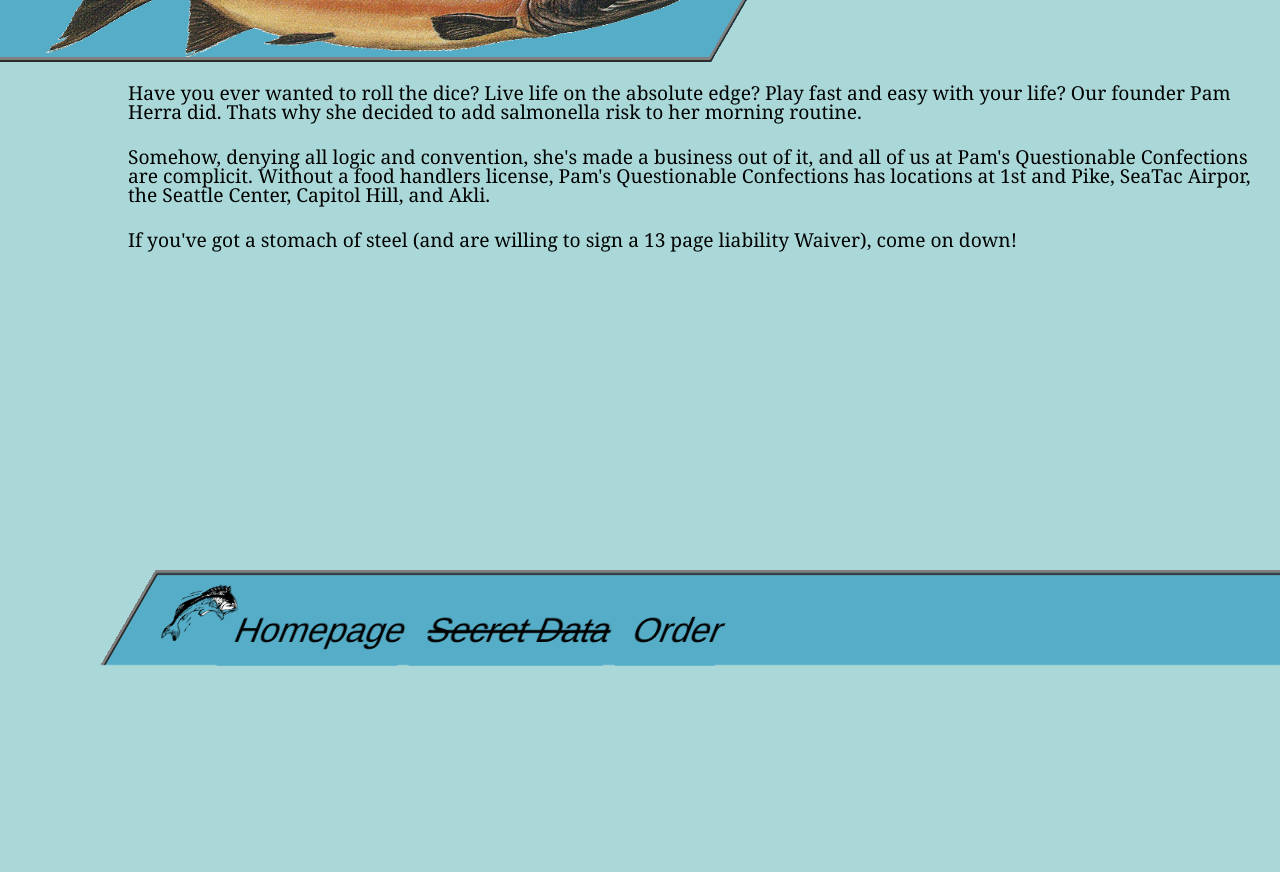
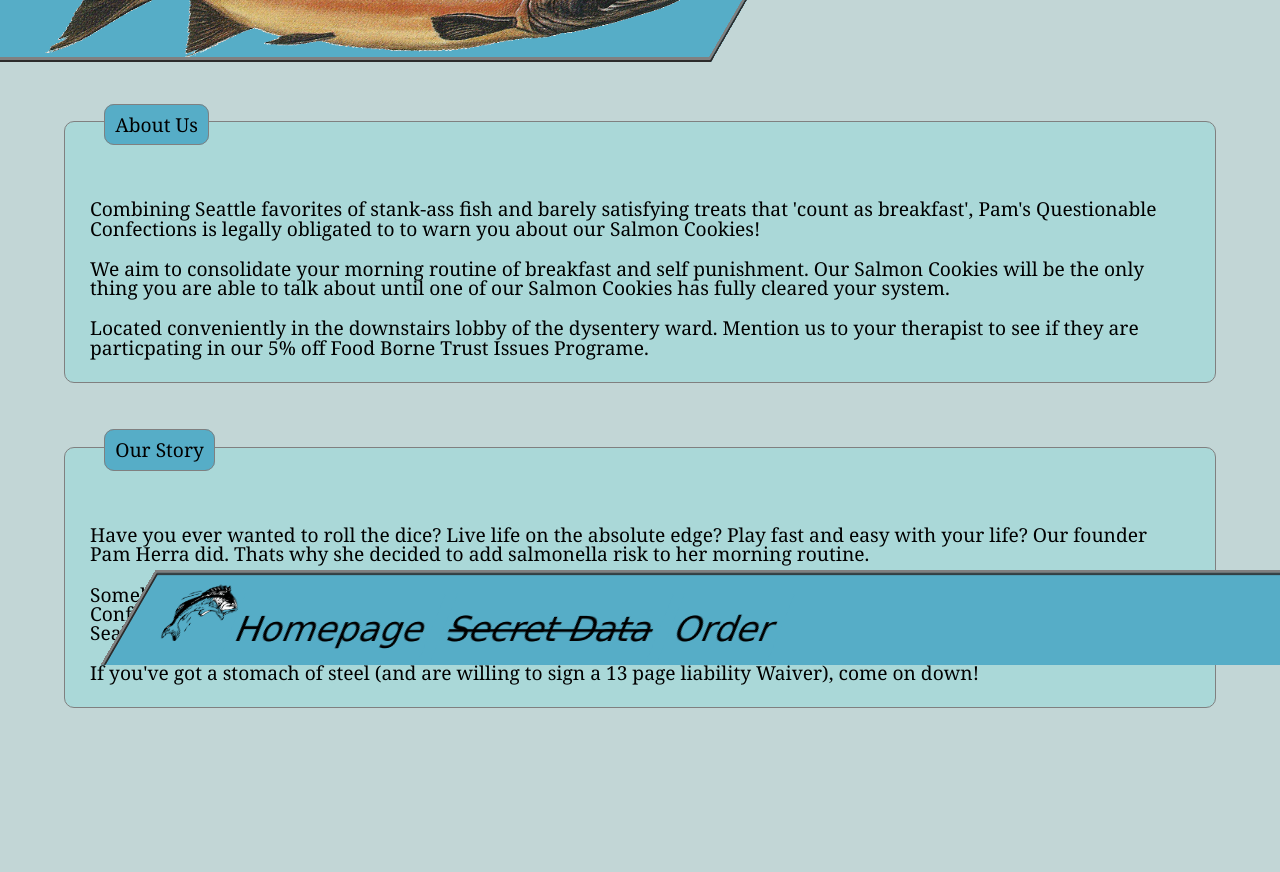
Before and after one commit to MichaelJahns/salmonCookies, a plain HTML site: page index.html in a window 1280 px wide. Shown: the part 135-1007 px from the top of the page. Before the commit the page ends 800 px from the top, so only its background shows below. Drawn offline with Linux system fonts and the light colour scheme; a web font is replaced by a local one.

Commit message:
Adds Story to index

```diff
--- a/css/data.css
+++ b/css/data.css
@@ -1,22 +1,27 @@
-* {
+*
+{
     font-family: 'Baloo', cursive;
-  }
+}
 
-  body
+ body
 {
     font-family: Georgia, 'Times New Roman', Times, serif;
     font-size: 2.5vw;
-    background-color: rgb(170, 216, 216);
+    background-color: rgb(194, 214, 214);
 }
 /* Table */
 #staff
 {
     margin-bottom: 30%;
 }
+table:first-child
+{
+    margin-top: 17%;
+}
 table
 {
     border: 5px ridge gray;
-    margin-top: 17%;
+    margin-top: 5%;
     margin-left: auto;
     margin-right: auto;
     padding: 10px;
@@ -28,6 +33,10 @@ td:first-child
 {
     border-right: 1px black solid;
     border-bottom: 1px black solid;
+}
+tr
+{
+    background-color: rgb(184, 188, 189);
 }
 td
 {
@@ -154,3 +163,40 @@ a
     color: inherit;
     text-decoration: none;
 }
+/* Body Paragraphs*/
+#aboutUs
+{
+    margin-top: 20%;
+}
+#ourStory
+{
+    margin-bottom: 20%;
+}
+.bodyBlock
+{
+    font-size: 1.5vw;
+    margin-left: 5%;
+    margin-right: 5%;
+    margin-bottom: 5%;
+    border: 1px gray solid;
+    border-radius: 10px;
+    padding: 20px;
+    background-color: rgb(170, 216, 216);
+}
+.bodyBlock > fieldset
+{
+    border: 1px gray solid;
+    border-radius: 10px;
+    padding: 10px;
+    position: relative;
+    top : -2em;
+    margin-left: 1em;
+    display: inline;
+    background-color: rgb(86, 173, 199);
+}
+.bodyBlock > p
+{
+    position: relative;
+    margin-top: 1%;
+    padding: 5px;
+}
--- a/index.html
+++ b/index.html
@@ -1,7 +1,7 @@
 <head>
     <title> Salmon Cookies</title>
     <link rel="stylesheet" type='text/css' href="css/reset.css"/>
-    <link rel="stylesheet" type='text/css' href="css/style.css"/>
+    <link rel="stylesheet" type='text/css' href="css/data.css"/>
     <link href="https://fonts.googleapis.com/css?family=Pirata+One" rel="stylesheet">
     <link href="https://fonts.googleapis.com/css?family=K2D" rel="stylesheet">
 </head>
@@ -12,11 +12,21 @@
         <h1> Pam's Questionable Confections</h1>
         <img src="imgs/salmon (1).png" alt="one scaly boi">
     </div>
-    <div id = aboutUs>
+
+    <div class=bodyBlock id = aboutUs>
+        <fieldset> About Us</fieldset>
+        <p> Combining Seattle favorites of stank-ass fish and barely satisfying treats that 'count as breakfast', Pam's Questionable Confections is legally obligated to to warn you about our Salmon Cookies!</p>
+        <p> We aim to consolidate your morning routine of breakfast and self punishment. Our Salmon Cookies will be the only thing you are able to talk about until one of our Salmon Cookies has fully cleared your system. </p>
+        <p> Located conveniently in the downstairs lobby of the dysentery ward. Mention us to your therapist to see if they are particpating in our 5% off Food Borne Trust Issues Programe.</p>
+    </div>
+
+    <div class=bodyBlock id = ourStory>
+        <fieldset> Our Story</fieldset>
         <p> Have you ever wanted to roll the dice? Live life on the absolute edge? Play fast and easy with your life? Our founder Pam Herra did. Thats why she decided to add salmonella risk to her morning routine. </p>
         <p> Somehow, denying all logic and convention, she's made a business out of it, and all of us at Pam's Questionable Confections are complicit. Without a food handlers license, Pam's Questionable Confections has locations at 1st and Pike, SeaTac Airpor, the Seattle Center, Capitol Hill, and Akli.</p>
         <p> If you've got a stomach of steel (and are willing to sign a 13 page liability Waiver), come on down!</p>
     </div>
+
     <div id = navBar>
         <img src="imgs/Salmon.png" alt="Happy Salmon">
         <button class = navButton>                <a href="index.html"> Homepage   </a></button>
```
Also changed, not shown: app/altapp.js (+5 -5 lines).
